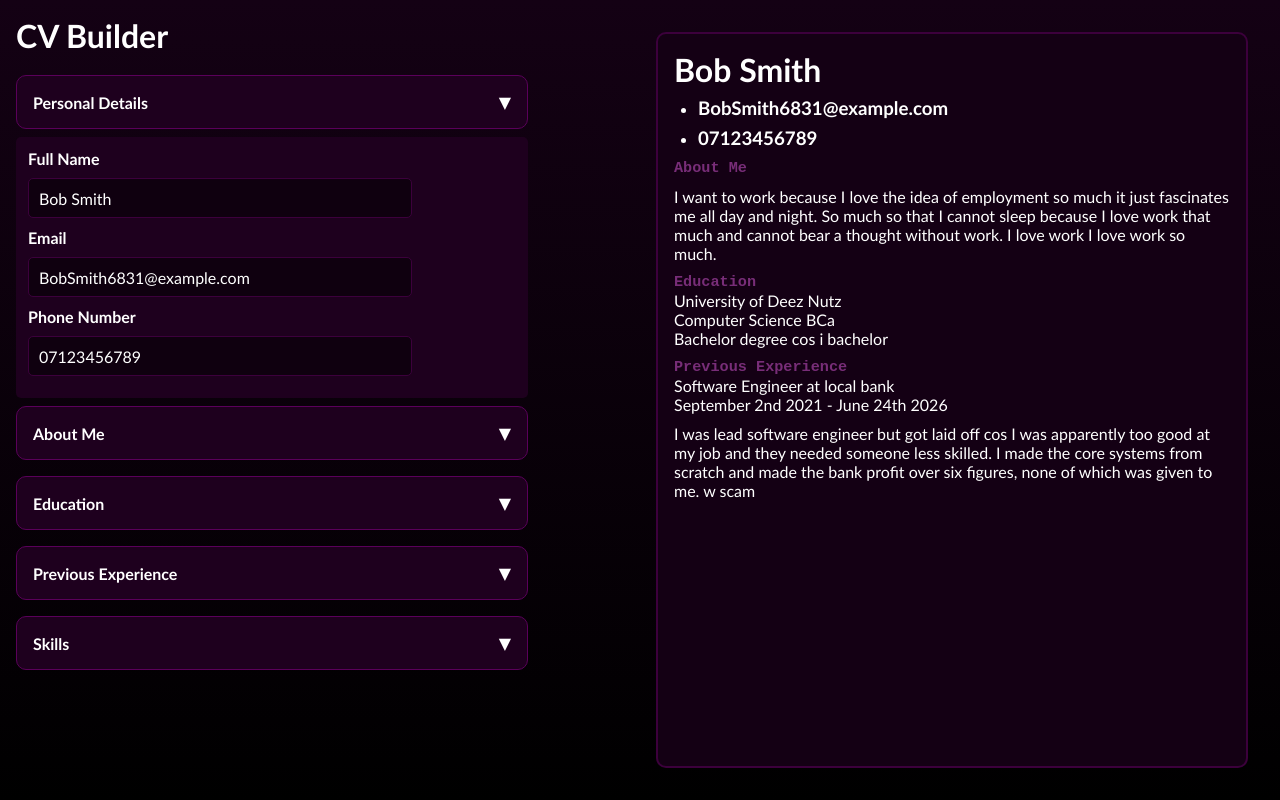
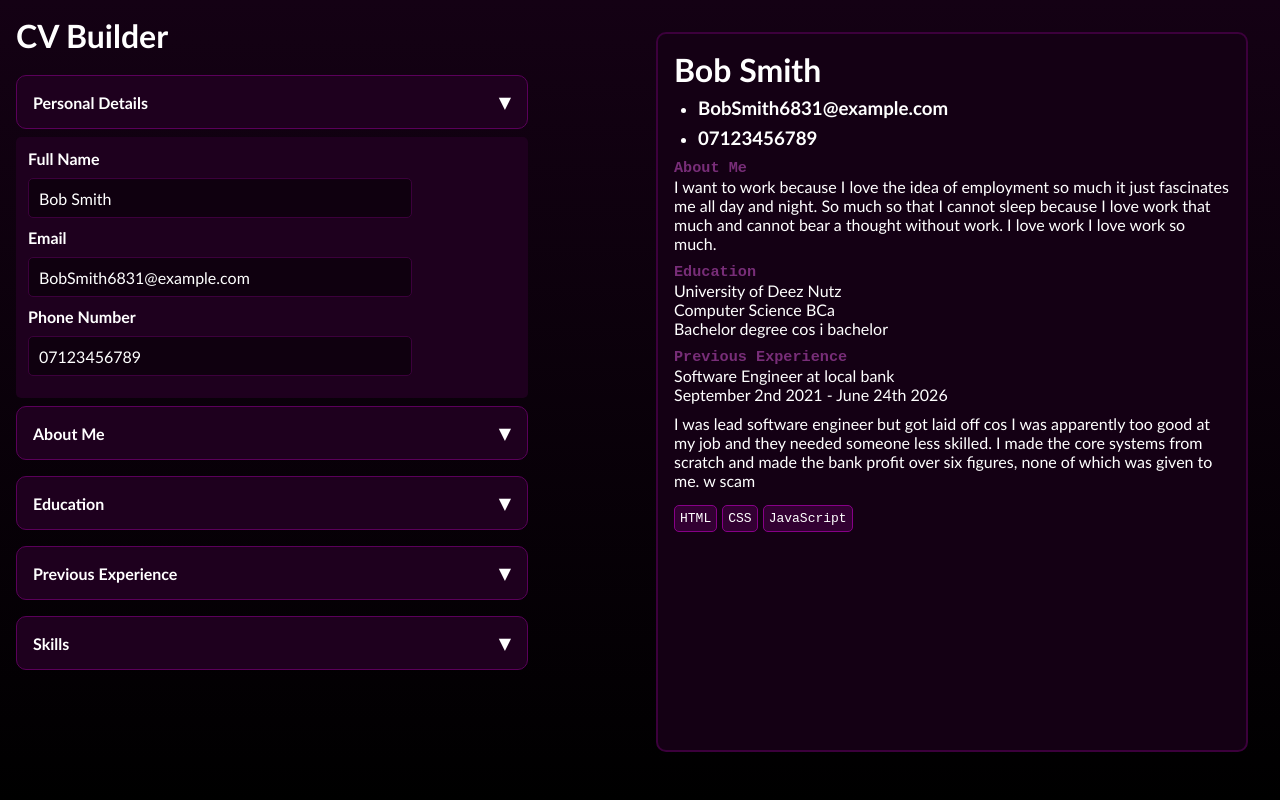
Before and after one commit to ItsFine1266/react-cv-application, a React (Vite) app: page / in a window 1280 px wide. Built offline with nearby package versions, Linux system fonts and the light colour scheme.

Commit message:
Final v1.0 commit

```diff
--- a/src/components/App.jsx
+++ b/src/components/App.jsx
@@ -18,6 +18,7 @@ export default function App() {
   const [dateFrom, setDateFrom] = useState("September 2nd 2021");
   const [dateUntil, setDateUntil] = useState("June 24th 2026");
   const [experienceDescription, setExperienceDescription] = useState("I was lead software engineer but got laid off cos I was apparently too good at my job and they needed someone less skilled. I made the core systems from scratch and made the bank profit over six figures, none of which was given to me. w scam");
+  const [skills, setSkills] = useState("HTML, CSS, JavaScript");
 
   return (
     <div className="container">
@@ -33,6 +34,7 @@ export default function App() {
         dateFrom={dateFrom} onDateFromChange={setDateFrom}
         dateUntil={dateUntil} onDateUntilChange={setDateUntil}
         experienceDescription={experienceDescription} onExperienceDescriptionChange={setExperienceDescription}
+        skills={skills} onSkillsChange={setSkills}
       >
       </EditPanel>
 
@@ -41,6 +43,7 @@ export default function App() {
         description={description}
         school={school} course={course} qualification={qualification}
         experienceTitle={experienceTitle} dateFrom={dateFrom} dateUntil={dateUntil} experienceDescription={experienceDescription}
+        skills={skills}
       >
       </PreviewPanel>
     </div>
--- a/src/components/EditPanel.jsx
+++ b/src/components/EditPanel.jsx
@@ -102,7 +102,7 @@ function Experience({ experienceTitle, onExperienceTitleChange, dateFrom, onDate
   )
 }
 
-function Skills() {
+function Skills({ skills, onSkillsChange }) {
   const [isOpen, setIsOpen] = useState(false);
   const handleOpen = () => setIsOpen(!isOpen);
 
@@ -116,7 +116,7 @@ function Skills() {
         <div className="menu">
           <div key="name" className="field-item">
             <label htmlFor="skills">Skills (seperate with comma) </label>
-            <input type="text" id="skills" autoComplete="false" />
+            <input type="text" id="skills" autoComplete="false" value={skills} onChange={(e) => onSkillsChange(e.target.value)} />
           </div>
         </div>
       </div>
@@ -128,7 +128,8 @@ export default function EditPanel({
   name, onNameChange, email, onEmailChange, phone, onPhoneChange,
   description, onDescriptionChange,
   school, onSchoolChange, course, onCourseChange, qualification, onQualificationChange,
-  experienceTitle, onExperienceTitleChange, dateFrom, onDateFromChange, dateUntil, onDateUntilChange, experienceDescription, onExperienceDescriptionChange
+  experienceTitle, onExperienceTitleChange, dateFrom, onDateFromChange, dateUntil, onDateUntilChange, experienceDescription, onExperienceDescriptionChange,
+  skills, onSkillsChange
 }) {
   return (
     <div className="edit-panel">
@@ -153,10 +154,12 @@ export default function EditPanel({
         experienceTitle={experienceTitle} onExperienceTitleChange={onExperienceTitleChange}
         dateFrom={dateFrom} onDateFromChange={onDateFromChange}
         dateUntil={dateUntil} onDateUntilChange={onDateUntilChange}
-        experienceDescription={experienceDescription} onExperienceDescriptionChange={onDescriptionChange}
+        experienceDescription={experienceDescription} onExperienceDescriptionChange={onExperienceDescriptionChange}
       ></Experience>
 
-      <Skills />
+      <Skills
+        skills={skills} onSkillsChange={onSkillsChange}
+      ></Skills>
     </div>
   )
 }
--- a/src/components/PreviewPanel.jsx
+++ b/src/components/PreviewPanel.jsx
@@ -2,7 +2,8 @@ export default function PreviewPanel({
   name, email, phone,
   description,
   school, course, qualification,
-  experienceTitle, dateFrom, dateUntil, experienceDescription
+  experienceTitle, dateFrom, dateUntil, experienceDescription,
+  skills
 }) {
   return (
     <div className="preview-panel">
@@ -15,8 +16,8 @@ export default function PreviewPanel({
       {
         description.length !== 0 ?
           <>
-            <h3 className="about-me-title subheading">About Me</h3>
-            <p className="description">{description}</p>
+            <h3 className="subheading">About Me</h3>
+            <p>{description}</p>
           </>
         : ""
       }
@@ -43,6 +44,23 @@ export default function PreviewPanel({
           </>
         : ""
       }
+
+      <div className="skills">{displaySkills(skills)}</div>
     </div>
   )
 }
+
+function displaySkills(skills) {
+  let skillsArr = [];
+
+  const splitSkills = skills.trim().split(",");
+  splitSkills.forEach(skill => {
+    skillsArr.push(<Skill text={skill} key={skill}></Skill>);
+  });
+
+  return skillsArr;
+}
+
+function Skill({ text }) {
+  return <div className="skill">{text}</div>
+}
--- a/src/styles/PreviewPanel.css
+++ b/src/styles/PreviewPanel.css
@@ -1,6 +1,7 @@
 .preview-panel {
   background-color: rgb(20, 0, 20);
-  max-height: 100vh;
+  max-height: 90vh;
+  min-height: fit-content;
   border: 2px solid rgb(60, 0, 60);
   border-radius: 10px;
   padding: 1em;
@@ -16,7 +17,7 @@
   list-style-type: none;
 }
 
-.about-me-title, .description, .subheading {
+.description, .subheading {
   margin-top: 10px;
 }
 
@@ -24,3 +25,19 @@
   color: rgb(120, 45, 120);
   font-family: monospace;
 }
+
+.skill {
+  background-color: rgb(50, 0, 50);
+  font-family: monospace;
+  width: fit-content;
+  padding: 5px;
+  margin-right: 5px;
+  border-radius: 5px;
+  border: 1px solid rgb(135, 0, 135);
+}
+
+.skills {
+  display: flex;
+  align-items: center;
+  margin: 15px 0;
+}
```
